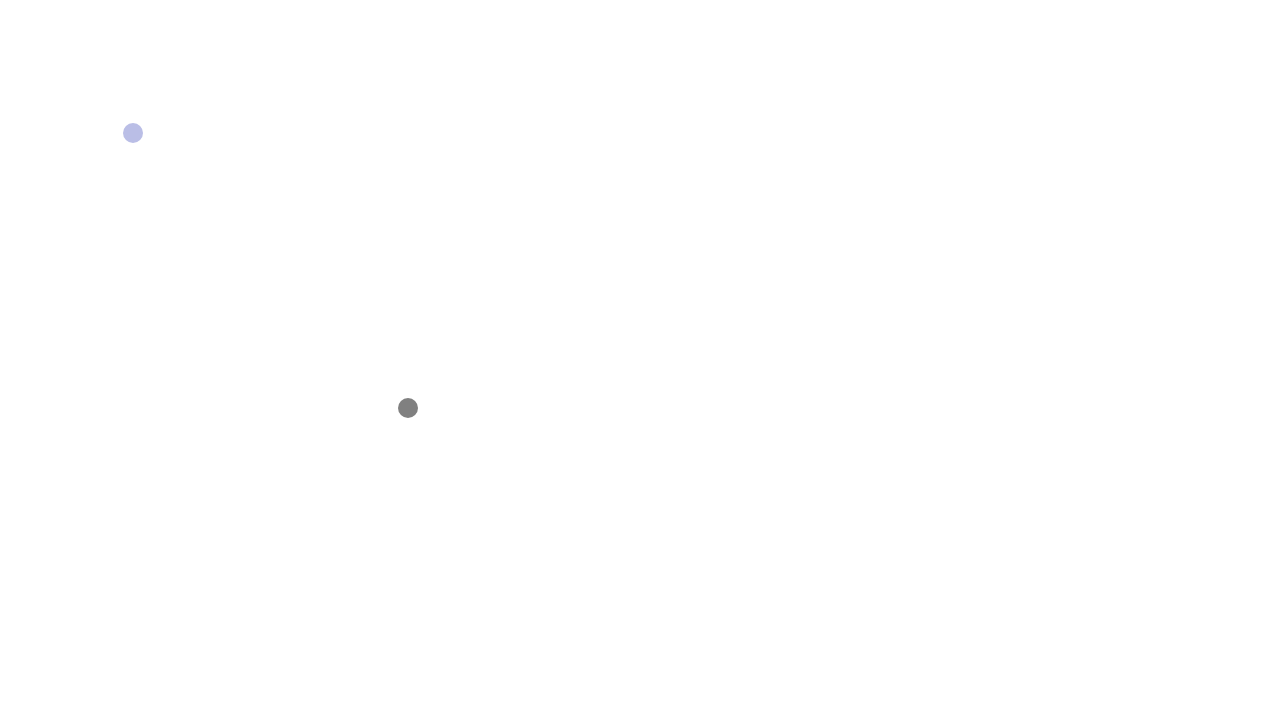
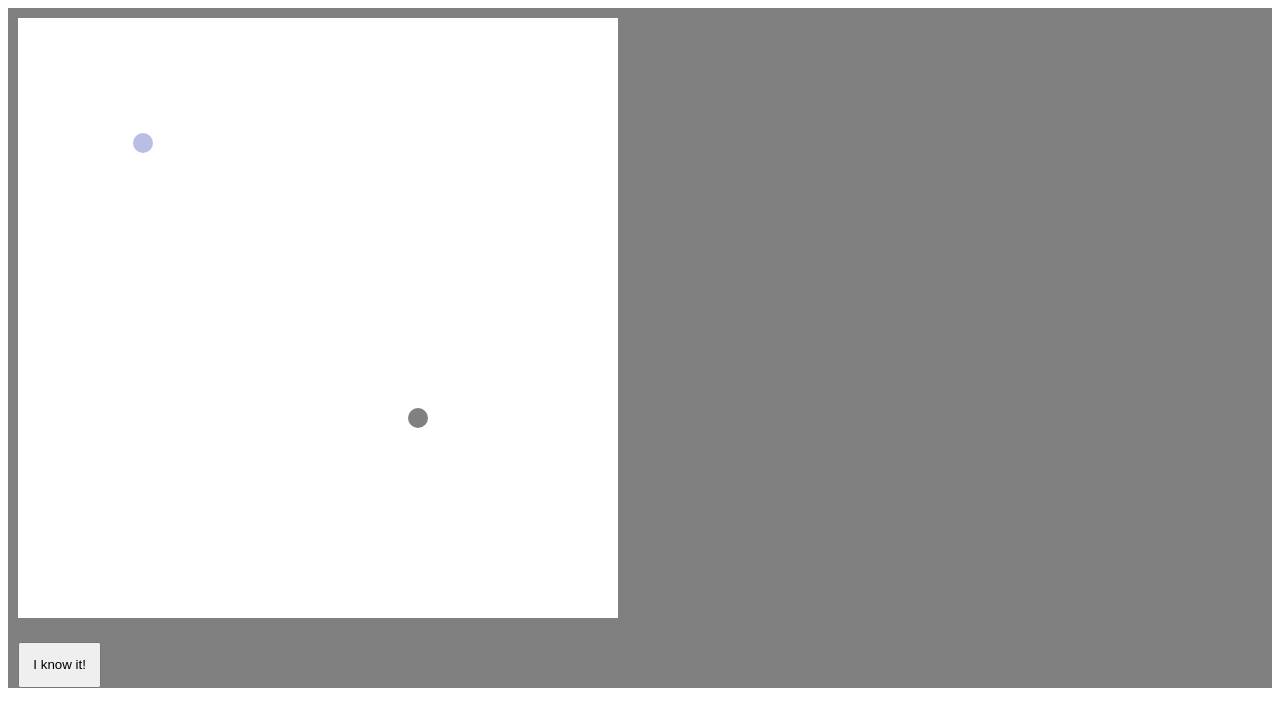
Before and after one commit to MichaelCurrin/eye-test, a plain HTML site: page index.html in a window 1280 px wide. Drawn offline with Linux system fonts and the light colour scheme.

Commit message:
feature: Add styling

```diff
--- /dev/null
+++ b/assets/main.css
@@ -0,0 +1,14 @@
+#bg {
+    background: grey;
+}
+
+#mySVG {
+    background: white;
+    margin: 10px;
+}
+
+button {
+    display: block;
+    margin: 10px;
+    padding: 1em;
+}
--- a/index.html
+++ b/index.html
@@ -7,10 +7,16 @@
     <meta name="viewport" content="width=device-width, initial-scale=1">
 
     <script src="/assets/src/index.js"></script>
+    <link rel="stylesheet" href="/assets/main.css" />
 </head>
 
 <body onload="draw()">
-    <svg id="mySVG" xmlns="http://www.w3.org/2000/svg" xmlns:xlink="http://www.w3.org/1999/xlink" width="800" height="800"></svg>
+    <div id="bg">
+        <svg id="mySVG" xmlns="http://www.w3.org/2000/svg" xmlns:xlink="http://www.w3.org/1999/xlink" width="600"
+            height="600"></svg>
+
+        <button id="button-ok">I know it!</button>
+    </div>
 </body>
 
 </html>
```
